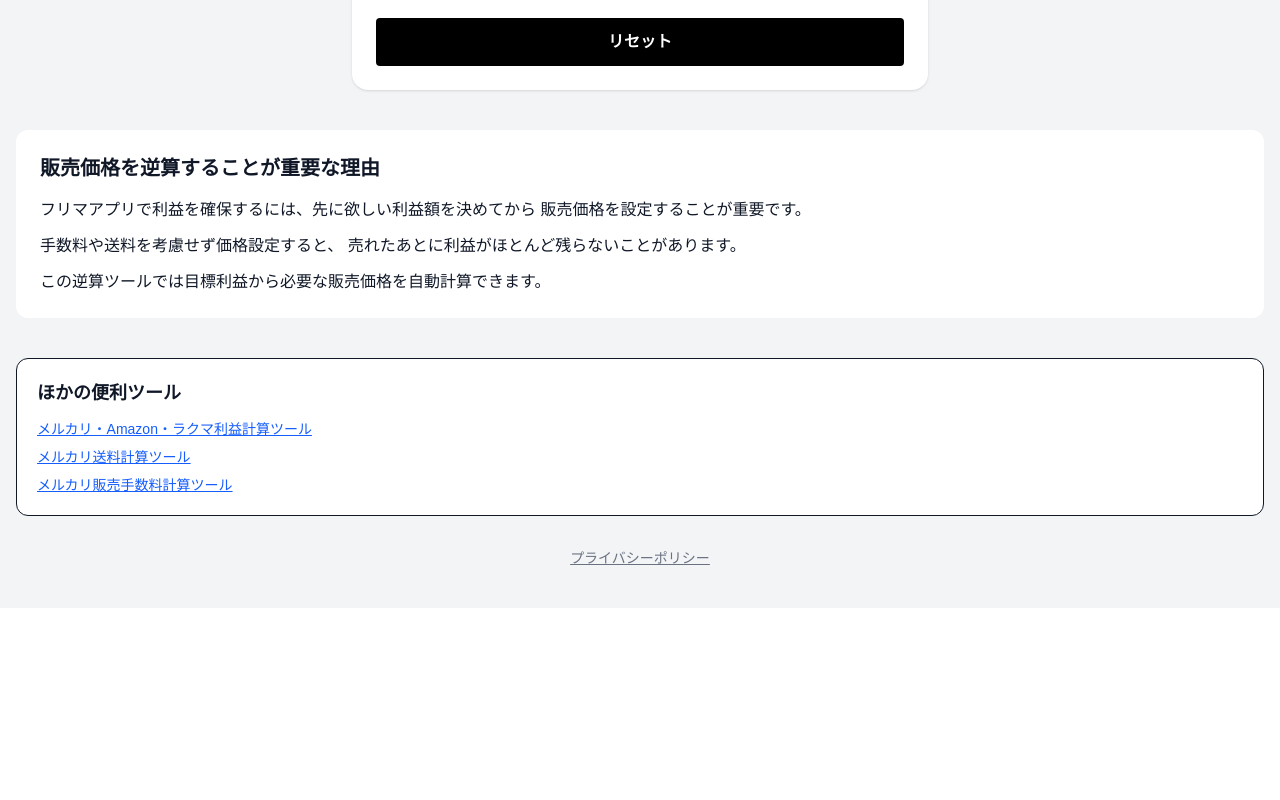
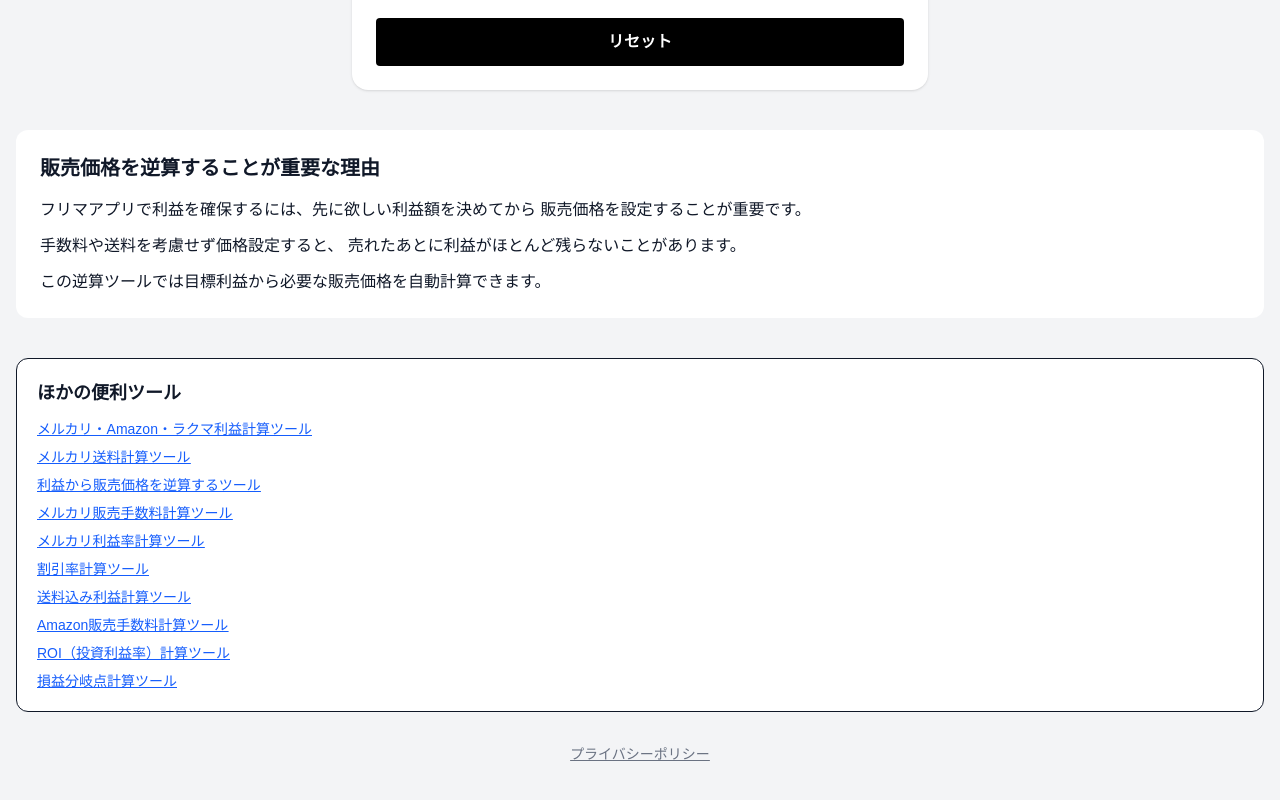
Before and after one commit to antfarm-lab/price-reverse-calc, a Next.js app: page / in a window 1280 px wide. Shown: the part 512-1312 px from the top of the page. Before the commit the page ends 1120 px from the top, so only its background shows below. Built offline with nearby package versions, Linux system fonts and the light colour scheme.

Commit message:
expand internal tool links

```diff
--- a/app/page.tsx
+++ b/app/page.tsx
@@ -97,17 +97,38 @@
     この逆算ツールでは目標利益から必要な販売価格を自動計算できます。
   </p>
 </section>
-      <section className="mt-10 rounded-xl border bg-white p-5">
+     <section className="mt-10 rounded-xl border bg-white p-5">
   <h2 className="mb-3 text-lg font-bold">ほかの便利ツール</h2>
-  <div className="grid gap-2 text-sm">
-    <a className="text-blue-600 underline" href="https://calc-tools-mauve.vercel.app/">
+  <div className="grid gap-2 text-sm text-blue-600 underline">
+    <a href="https://calc-tools-mauve.vercel.app/">
       メルカリ・Amazon・ラクマ利益計算ツール
     </a>
-    <a className="text-blue-600 underline" href="https://shipping-calc-olive.vercel.app/">
+    <a href="https://shipping-calc-olive.vercel.app/">
       メルカリ送料計算ツール
     </a>
-    <a className="text-blue-600 underline" href="https://fee-calc-seven.vercel.app/">
+    <a href="https://price-reverse-calc.vercel.app/">
+      利益から販売価格を逆算するツール
+    </a>
+    <a href="https://fee-calc-seven.vercel.app/">
       メルカリ販売手数料計算ツール
+    </a>
+    <a href="https://profit-rate-calc.vercel.app/">
+      メルカリ利益率計算ツール
+    </a>
+    <a href="https://discount-rate-calc.vercel.app/">
+      割引率計算ツール
+    </a>
+    <a href="https://shipping-profit-calc.vercel.app/">
+      送料込み利益計算ツール
+    </a>
+    <a href="https://amazon-fee-calc.vercel.app/">
+      Amazon販売手数料計算ツール
+    </a>
+    <a href="https://roi-calc-woad.vercel.app/">
+      ROI（投資利益率）計算ツール
+    </a>
+    <a href="https://break-even-calc-one.vercel.app/">
+      損益分岐点計算ツール
     </a>
   </div>
 </section>
```
